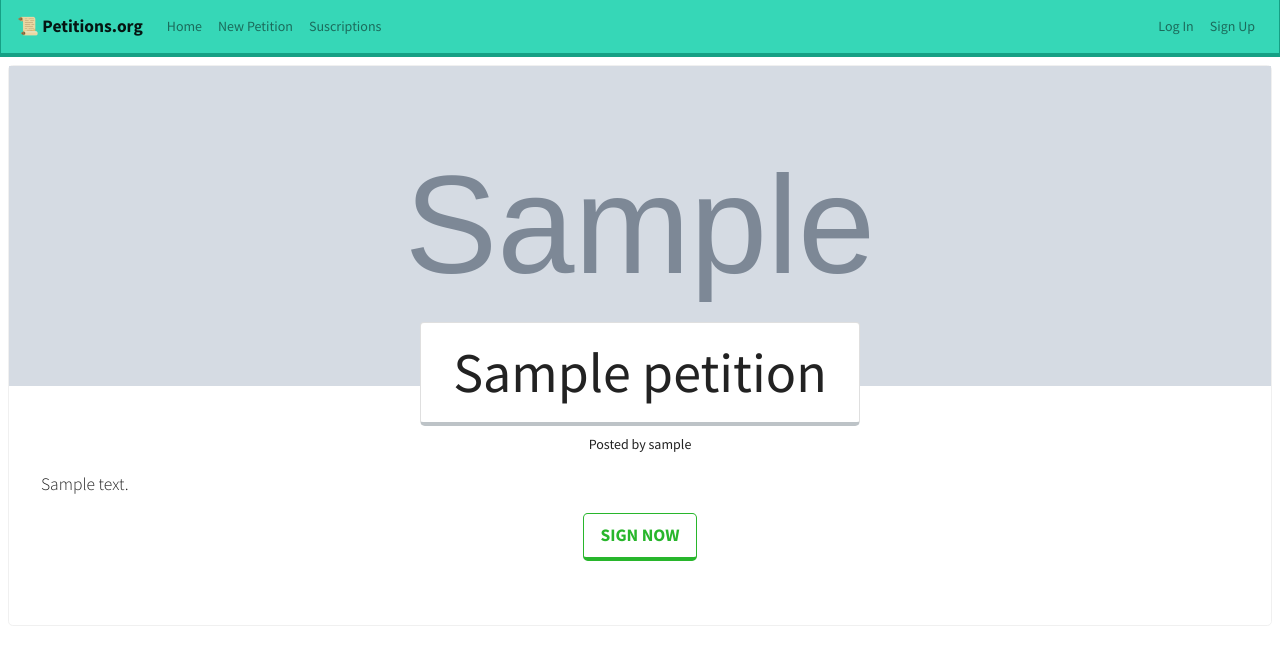
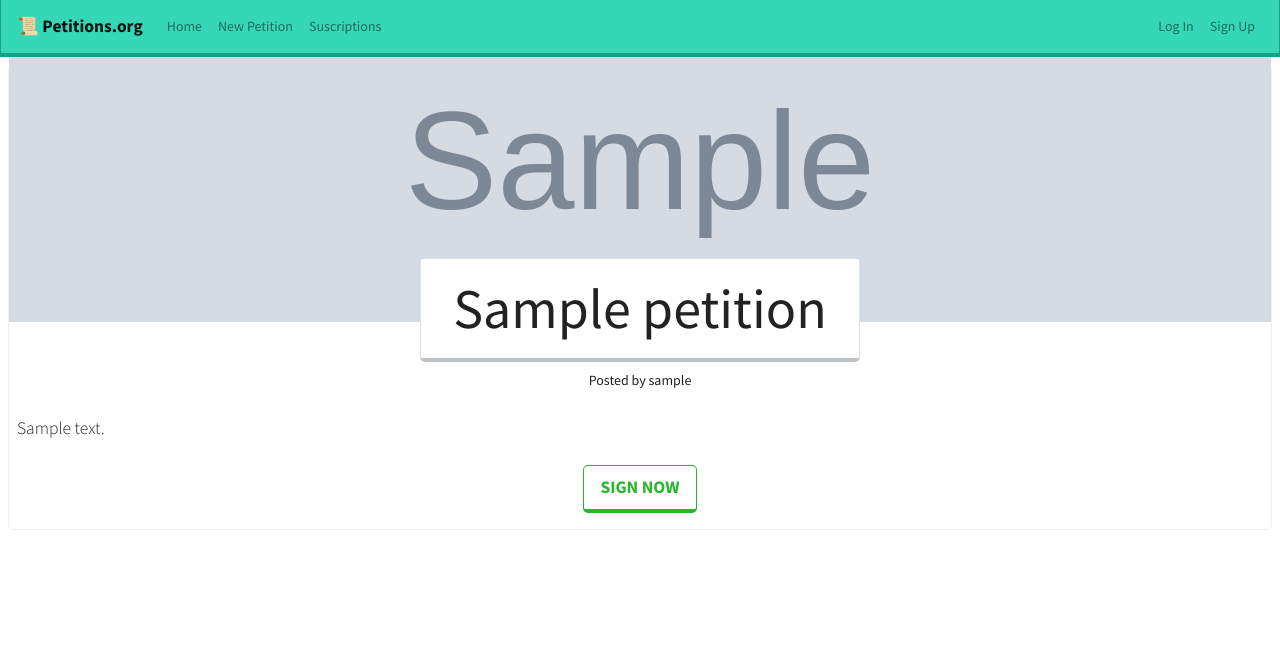
Before and after one commit to vixrant/miniproject-ostl-petitions, a Django app: page /p/1 in a window 1280 px wide. Shown: the top 665 px of the page. Run offline with Django 3.2, Linux system fonts and the light colour scheme; tables that the repository leaves empty hold one stand-in row (values such as "Sample post"); grey boxes marked "Sample" are stand-in pictures; some libraries are stand-ins or nearby versions.

Commit message:
Template finalise

```diff
--- a/app/templates/new_petition.html
+++ b/app/templates/new_petition.html
@@ -10,7 +10,7 @@
             <form class="center-form" action="/new-petition" method="POST" enctype="multipart/form-data">
                 {% csrf_token %}
                 {{ form|crispy }}
-                <input class="btn btn-primary ml-auto" type="submit" value="Login">
+                <input class="btn btn-outline-primary ml-auto" type="submit" value="Submit">
             </form>
         </div>
     </div>
--- a/app/templates/petition-details.html
+++ b/app/templates/petition-details.html
@@ -4,7 +4,7 @@
     <img src="{{ petition.cover_image.url }}" id="petition-image">
     <h1 class="display-4 card text-center mx-auto" id="petition-title"><b>{{ petition.title }}</b></h1>
     <p class="mx-auto">Posted by {{ petition.poster }}</p>
-    <p class="lead">{{ petition.description }}</p>
+    <p class="lead" id='petition-description'>{{ petition.description }}</p>
 
     <a class="btn btn-outline-success btn-lg mx-auto" href="#" role="button">Sign Now</a>
 </div>
--- a/static/css/custom.css
+++ b/static/css/custom.css
@@ -21,10 +21,12 @@
     background: none;
     display: flex;
     flex-direction: column;
+    padding: 0;
+    padding-bottom: 1rem;
 }
 
 #petition-detail > #petition-image {
-    margin: -4rem -2rem;
+    margin: -4rem 0rem;
     height: auto;
     max-height: 40vh;
     object-fit: cover;
@@ -33,9 +35,15 @@
 #petition-detail > #petition-title {
     padding: 1rem 2rem;
     width: fit-content;
+    max-width: 100%;
+    height: auto;
     border-bottom: 4px #BDC3C7 solid;
     border-bottom-left-radius: 0.3rem;
     border-bottom-right-radius: 0.3rem;
+}
+
+#petition-detail > #petition-description {
+    padding: 0.5rem;
 }
 
 .navbar.bg-primary {
```
Also changed, not shown: app/templates/index.html (+7 -2 lines).
